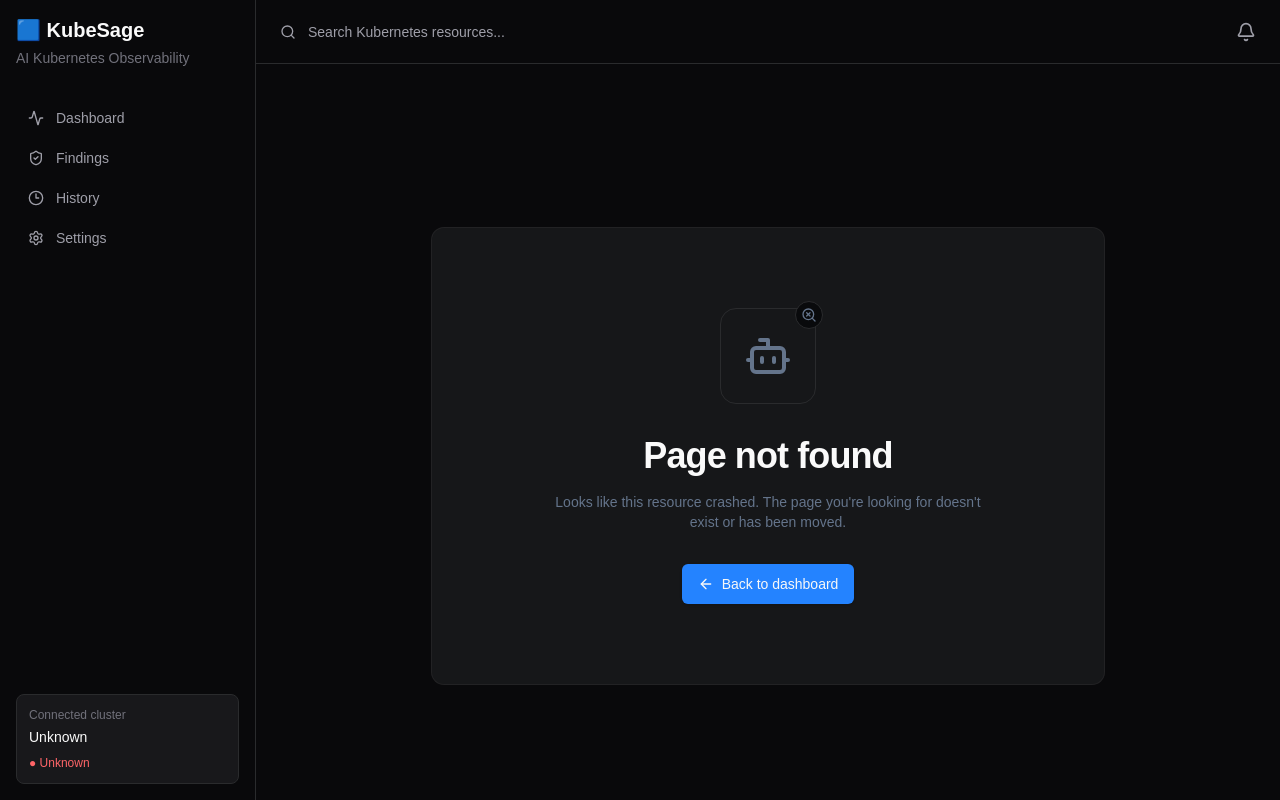
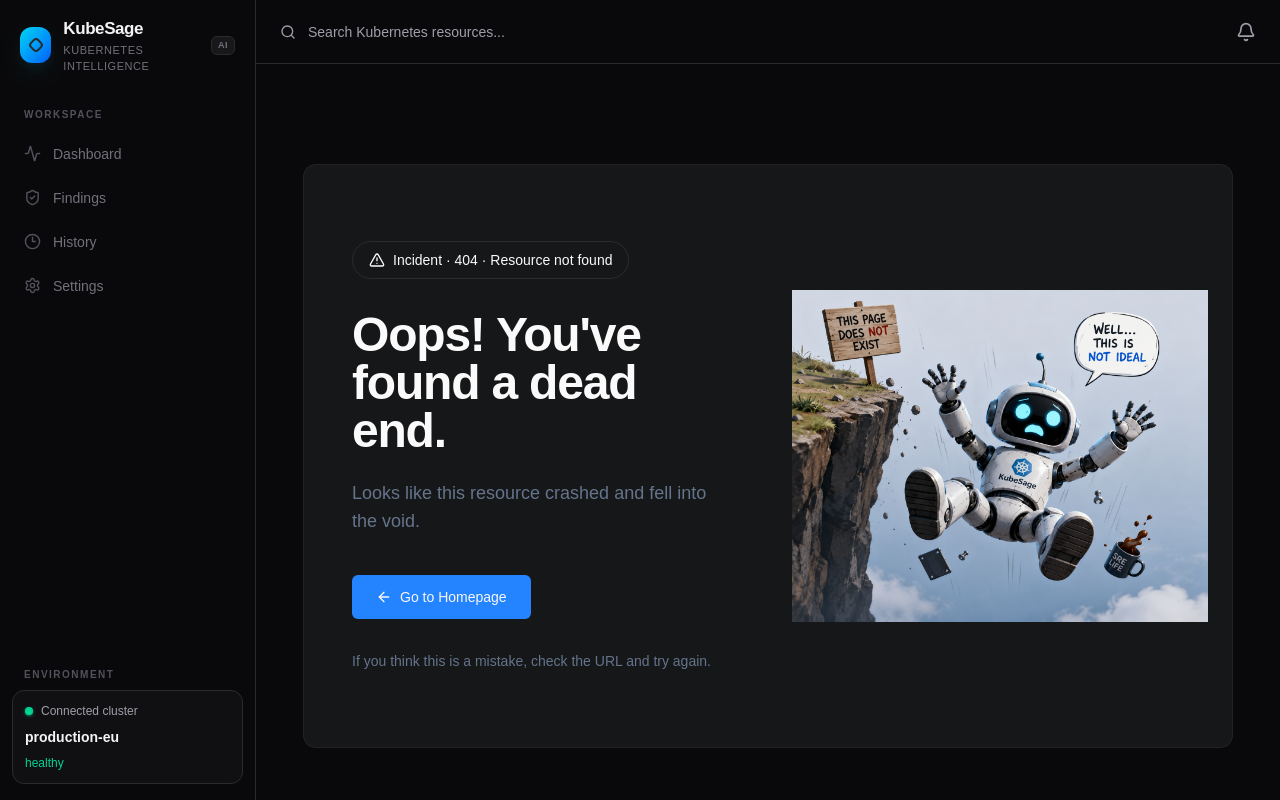
Before and after one commit to fdebar/kubesage-web, a React (Vite) app: page /analysis/analysis-001 in a window 1280 px wide. Built offline with nearby package versions, Linux system fonts and the light colour scheme; no server answers.

Commit message:
refactor: redesign sidebar UI, update 404 page with new assets, and set demo as default data source

```diff
--- a/src/components/layout/Sidebar.tsx
+++ b/src/components/layout/Sidebar.tsx
@@ -29,17 +29,37 @@
   const { data } = useDashboard();
   const location = useLocation();
   const status = data?.cluster.status ?? 'Unknown';
-  const color = status === 'healthy' ? 'text-emerald-400' : 'text-red-400';
+  const isHealthy = status === 'healthy';
 
   return (
-    <aside className="flex h-screen w-64 flex-col border-r bg-zinc-950 p-4">
-      <div className="mb-8">
-        <h1 className="text-xl font-bold">🟦 KubeSage</h1>
+    <aside className="flex h-screen w-64 flex-col border-r border-zinc-800/80 bg-zinc-950 px-3 py-4">
+      <div className="mb-8 px-2">
+        <div className="flex items-center justify-between">
+          <div className="flex items-center gap-3">
+            <div className="flex size-9 items-center justify-center rounded-xl bg-gradient-to-br from-cyan-400 to-blue-600 shadow-lg shadow-cyan-500/10">
+              <div className="size-3 rotate-45 rounded-sm border-2 border-white" />
+            </div>
 
-        <p className="mt-1 text-sm text-zinc-500">AI Kubernetes Observability</p>
+            <div>
+              <h1 className="text-[17px] font-semibold tracking-tight text-zinc-100">KubeSage</h1>
+
+              <p className="text-[11px] font-medium tracking-wider text-zinc-500 uppercase">
+                Kubernetes Intelligence
+              </p>
+            </div>
+          </div>
+
+          <span className="rounded-md border border-zinc-800 bg-zinc-900 px-1.5 py-0.5 text-[9px] font-semibold tracking-wider text-zinc-500 uppercase">
+            AI
+          </span>
+        </div>
       </div>
 
       <nav className="space-y-1">
+        <p className="mb-3 px-3 text-[10px] font-semibold tracking-[0.15em] text-zinc-600 uppercase">
+          Workspace
+        </p>
+
         {navigation.map((item) => {
           const Icon = item.icon;
 
@@ -52,24 +72,73 @@
                   item.path === '/history' && location.pathname.startsWith('/analyses/');
 
                 const active = isActive || isHistoryActive;
-                return `flex w-full items-center gap-3 rounded-md px-3 py-2 text-sm transition ${
+
+                return `group relative flex w-full items-center gap-3 rounded-lg px-3 py-2.5 text-sm transition-all duration-150 ${
                   active
                     ? 'bg-zinc-900 text-zinc-100'
-                    : 'text-zinc-400 hover:bg-zinc-900 hover:text-zinc-100'
+                    : 'text-zinc-500 hover:bg-zinc-900/70 hover:text-zinc-200'
                 } `;
               }}
             >
-              <Icon className="size-4" />
-              {item.label}
+              {({ isActive }) => {
+                const isHistoryActive =
+                  item.path === '/history' && location.pathname.startsWith('/analyses/');
+
+                const active = isActive || isHistoryActive;
+
+                return (
+                  <>
+                    {active && (
+                      <span className="absolute top-1/2 left-0 h-5 w-0.5 -translate-y-1/2 rounded-full bg-cyan-400" />
+                    )}
+
+                    <Icon
+                      className={`size-[17px] transition-colors ${
+                        active ? 'text-cyan-400' : 'text-zinc-600 group-hover:text-zinc-400'
+                      }`}
+                    />
+
+                    <span className="font-medium">{item.label}</span>
+                  </>
+                );
+              }}
             </NavLink>
           );
         })}
       </nav>
 
-      <div className="mt-auto rounded-lg border border-zinc-800 bg-zinc-900 p-3">
-        <p className="text-xs text-zinc-500">Connected cluster</p>
-        <p className="mt-1 text-sm font-medium">{data?.cluster.name ?? 'Unknown'}</p>
-        <p className={`mt-2 text-xs ${color}`}>● {status}</p>
+      <div className="mt-auto">
+        <div className="mb-2 px-3 text-[10px] font-semibold tracking-[0.15em] text-zinc-600 uppercase">
+          Environment
+        </div>
+
+        <div className="rounded-xl border border-zinc-800/80 bg-zinc-900/50 p-3">
+          <div className="flex items-center gap-2">
+            <span
+              className={`size-2 rounded-full ${
+                isHealthy
+                  ? 'bg-emerald-400 shadow-sm shadow-emerald-400/50'
+                  : 'bg-red-400 shadow-sm shadow-red-400/50'
+              }`}
+            />
+
+            <span className="text-xs font-medium text-zinc-400">Connected cluster</span>
+          </div>
+
+          <p className="mt-2 truncate text-sm font-semibold text-zinc-100">
+            {data?.cluster.name ?? 'Unknown'}
+          </p>
+
+          <div className="mt-2 flex items-center justify-between">
+            <span
+              className={`text-xs font-medium ${isHealthy ? 'text-emerald-400' : 'text-red-400'}`}
+            >
+              {status}
+            </span>
+
+            <span className="text-[10px] text-zinc-600"></span>
+          </div>
+        </div>
       </div>
     </aside>
   );
--- a/src/features/not-found/NotFoundPage.tsx
+++ b/src/features/not-found/NotFoundPage.tsx
@@ -1,43 +1,51 @@
 import { Link } from 'react-router-dom';
-import { ArrowLeft, Bot, SearchX } from '@/lib/icons';
-import { Card, CardContent } from '@/components/ui/card';
+import { ArrowLeft, TriangleAlert } from '@/lib/icons';
+import { Card } from '@/components/ui/card';
+import robot404 from './assets/404-robot.png';
 
 export function NotFoundPage() {
   return (
     <div className="flex min-h-[calc(100vh-4rem)] items-center justify-center px-6 py-12">
-      <div className="w-full max-w-2xl">
+      <div className="max-w-8xl relative w-full">
         <Card className="relative overflow-hidden">
-          <CardContent className="flex flex-col items-center px-6 py-16 text-center sm:px-12">
-            {/* Illustration placeholder */}
-            <div className="bg-muted/40 relative mb-8 flex h-24 w-24 items-center justify-center rounded-2xl border">
-              <Bot className="text-muted-foreground h-12 w-12" />
+          <div className="grid min-h-[550px] grid-cols-1 lg:grid-cols-2">
+            <div className="flex flex-col justify-center p-8 lg:p-12">
+              <div className="text-destructive mb-8 inline-flex w-fit items-center gap-2 rounded-full border px-4 py-2 text-sm">
+                <TriangleAlert className="h-4 w-4" />
+                <span>Incident · 404 · Resource not found</span>
+              </div>
 
-              <div className="bg-background absolute -top-2 -right-2 flex h-7 w-7 items-center justify-center rounded-full border">
-                <SearchX className="text-muted-foreground h-4 w-4" />
+              <h1 className="max-w-md text-5xl font-bold tracking-tight">
+                Oops! You've found a dead end.
+              </h1>
+
+              <p className="text-muted-foreground mt-6 max-w-md text-lg">
+                Looks like this resource crashed and fell into the void.
+              </p>
+
+              <div className="mt-10 flex flex-col gap-4 sm:flex-row">
+                <Link
+                  to="/"
+                  className="bg-primary text-primary-foreground hover:bg-primary/90 inline-flex h-11 items-center justify-center rounded-md px-6 transition-colors"
+                >
+                  <ArrowLeft className="mr-2 h-4 w-4" />
+                  Go to Homepage
+                </Link>
               </div>
+
+              <p className="text-muted-foreground mt-8 text-sm">
+                If you think this is a mistake, check the URL and try again.
+              </p>
             </div>
 
-            {/* Content */}
-            <div className="relative">
-              <h1 className="text-3xl font-semibold tracking-tight sm:text-4xl">Page not found</h1>
-
-              <p className="text-muted-foreground mx-auto mt-4 max-w-md">
-                Looks like this resource crashed. The page you're looking for doesn't exist or has
-                been moved.
-              </p>
-
-              {/* Action */}
-              <div className="mt-8">
-                <Link
-                  to="/"
-                  className="bg-primary text-primary-foreground hover:bg-primary/90 inline-flex h-10 items-center justify-center rounded-md px-4 py-2 text-sm font-medium shadow-sm transition-colors"
-                >
-                  <ArrowLeft className="mr-2 h-4 w-4" />
-                  Back to dashboard
-                </Link>
-              </div>
+            <div className="relative flex items-center justify-center overflow-hidden p-6">
+              <img
+                src={robot404}
+                alt="A falling KubeSage robot"
+                className="h-auto w-full max-w-2xl object-contain"
+              />
             </div>
-          </CardContent>
+          </div>
         </Card>
       </div>
     </div>
--- a/src/lib/icons.ts
+++ b/src/lib/icons.ts
@@ -4,12 +4,12 @@
   ArrowLeft,
   Bell,
   Box,
-  Bot,
   Brain,
   CheckCircle2,
   Clock3,
   Database,
   ExternalLink,
+  Home,
   Info,
   Server,
   Search,
```
Also changed, not shown: src/features/not-found/assets/404-robot.png (added), 1 other file (tests, documents, lock files or other folders).
